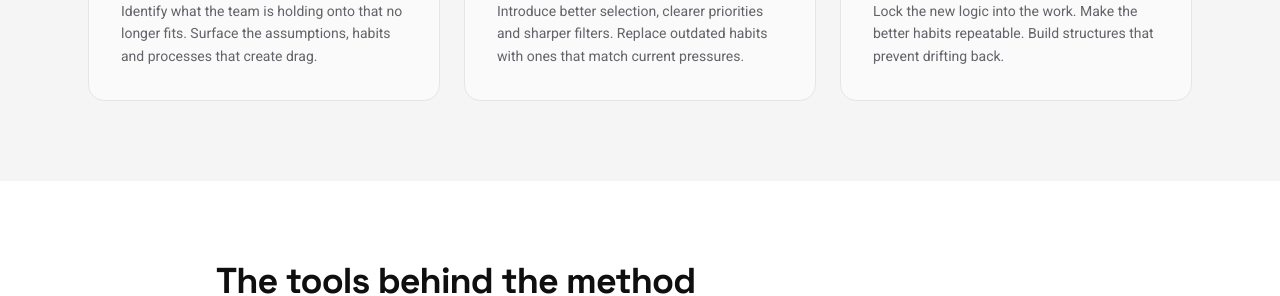
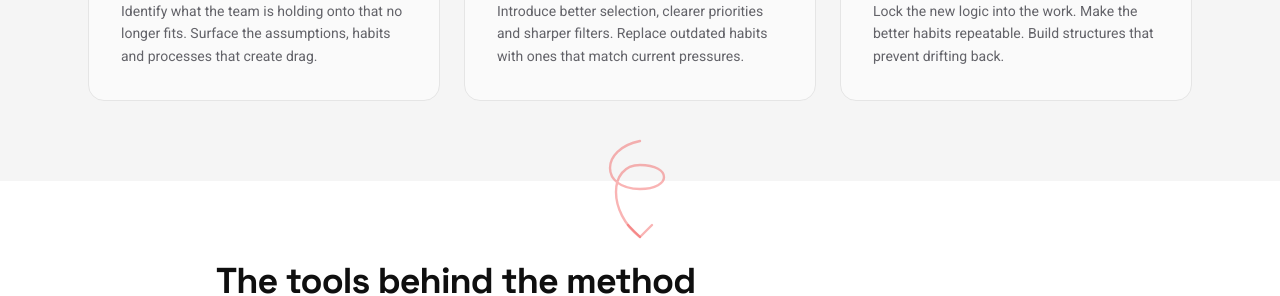
Before and after one commit to razvanv1/whisper-ui-themes, a React (Vite) app: page /method in a window 1280 px wide. Shown: the part 1940-2236 px from the top of the page. Built offline with nearby package versions, Linux system fonts and the light colour scheme; the HTML template or start-up script is replaced by a standard one.

Commit message:
Preceding changes

```diff
--- a/src/pages/Method.tsx
+++ b/src/pages/Method.tsx
@@ -149,10 +149,11 @@ const Method = () => {
             ))}
           </div>
         </div>
+        <ConnectingArrow variant={3} className="left-1/2" />
       </section>
 
       {/* Tools — numbered list with hover */}
-      <section className="py-14 md:py-20 bg-background">
+      <section className="py-14 md:py-20 bg-background relative">
         <div className="max-w-4xl mx-auto px-6">
           <ScrollReveal>
             <h2 className="text-2xl font-bold leading-tight tracking-tight md:text-3xl lg:text-4xl mb-10">The tools behind the method</h2>
```
